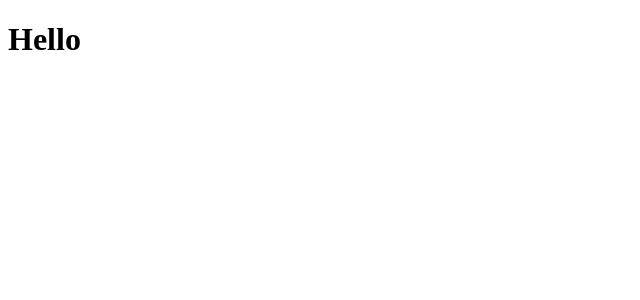
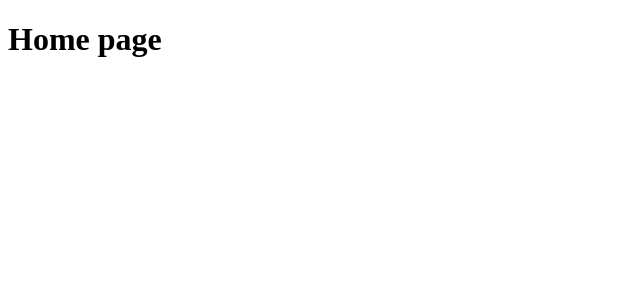
Before and after one commit to mkutsil/home-bills, a React (Vite) app: page / in a window 1280 px wide. Shown: the top 300 px of the page, without its empty margins (0-640 px from the left). Built offline with nearby package versions, Linux system fonts and the light colour scheme.

Commit message:
feature: added pages

```diff
--- a/package.json
+++ b/package.json
@@ -12,7 +12,9 @@
     },
     "dependencies": {
         "react": "^19.2.0",
-        "react-dom": "^19.2.0"
+        "react-dom": "^19.2.0",
+        "react-router": "^7.13.0",
+        "react-router-dom": "^7.13.0"
     },
     "devDependencies": {
         "@eslint/js": "^9.39.1",
--- a/src/app/App.tsx
+++ b/src/app/App.tsx
@@ -1,9 +1,10 @@
 import './App.css';
+import { AppRouter } from './providers/router';
 
 function App() {
     return (
         <>
-            <h1>Hello</h1>
+            <AppRouter />
         </>
     );
 }
--- /dev/null
+++ b/src/app/providers/router/index.ts
@@ -0,0 +1,3 @@
+import AppRouter from './ui/AppRouter';
+
+export { AppRouter };
--- /dev/null
+++ b/src/app/providers/router/ui/AppRouter.tsx
@@ -0,0 +1,15 @@
+import { AppRoutesProps, routerConfig } from '@/shared/config/routeConfig/routeConfig';
+import { Suspense, memo, useCallback } from 'react';
+import { Route, Routes } from 'react-router-dom';
+
+const AppRouter = () => {
+    const renderWithWrapper = useCallback((route: AppRoutesProps) => {
+        const element = <Suspense fallback={<h1>Loading...</h1>}>{route.element}</Suspense>;
+
+        return <Route key={route.path} path={route.path} element={element} />;
+    }, []);
+
+    return <Routes>{Object.values(routerConfig).map(renderWithWrapper)}</Routes>;
+};
+
+export default memo(AppRouter);
--- a/src/main.tsx
+++ b/src/main.tsx
@@ -1,9 +1,12 @@
 import { StrictMode } from 'react';
 import { createRoot } from 'react-dom/client';
 import App from './app/App';
+import { BrowserRouter } from 'react-router-dom';
 
 createRoot(document.getElementById('root')!).render(
     <StrictMode>
-        <App />
+        <BrowserRouter>
+            <App />
+        </BrowserRouter>
     </StrictMode>
 );
--- /dev/null
+++ b/src/pages/AddBillsPage/index.ts
@@ -0,0 +1 @@
+export { AddBillsPage } from './ui/AddBillsPage';
--- /dev/null
+++ b/src/pages/AddBillsPage/ui/AddBillsPage.tsx
@@ -0,0 +1,3 @@
+export const AddBillsPage = () => {
+    return <h1>AddBillsPage</h1>;
+};
--- /dev/null
+++ b/src/pages/HomePage/index.ts
@@ -0,0 +1 @@
+export { HomePage } from './ui/HomePage';
--- /dev/null
+++ b/src/pages/HomePage/ui/HomePage.tsx
@@ -0,0 +1 @@
+export const HomePage = () => <h1>Home page</h1>;
--- /dev/null
+++ b/src/pages/NotFoundPage/index.ts
@@ -0,0 +1 @@
+export { NotFoundPage } from './ui/NotFoundPage';
--- /dev/null
+++ b/src/pages/NotFoundPage/ui/NotFoundPage.tsx
@@ -0,0 +1,5 @@
+export const NotFoundPage = () => (
+    <>
+        <h1>Page not found</h1>
+    </>
+);
--- /dev/null
+++ b/src/shared/config/routeConfig/routeConfig.tsx
@@ -0,0 +1,35 @@
+import { AddBillsPage } from '../../../pages/AddBillsPage';
+import { HomePage } from '../../../pages/HomePage';
+import { NotFoundPage } from '../../../pages/NotFoundPage';
+import type { RouteProps } from 'react-router-dom';
+
+export type AppRoutesProps = RouteProps & {
+    authOnly?: boolean;
+};
+
+export enum AppRouters {
+    HOME = 'home',
+    ADD_BILLS = 'add_bills',
+    NOT_FOUND = 'not_found',
+}
+
+export const RoutePath: Record<AppRouters, string> = {
+    [AppRouters.HOME]: '/',
+    [AppRouters.ADD_BILLS]: '/add-bills',
+    [AppRouters.NOT_FOUND]: '*',
+};
+
+export const routerConfig: Record<AppRouters, AppRoutesProps> = {
+    [AppRouters.HOME]: {
+        path: RoutePath.home,
+        element: <HomePage />,
+    },
+    [AppRouters.ADD_BILLS]: {
+        path: RoutePath.add_bills,
+        element: <AddBillsPage />,
+    },
+    [AppRouters.NOT_FOUND]: {
+        path: RoutePath.not_found,
+        element: <NotFoundPage />,
+    },
+};
```
